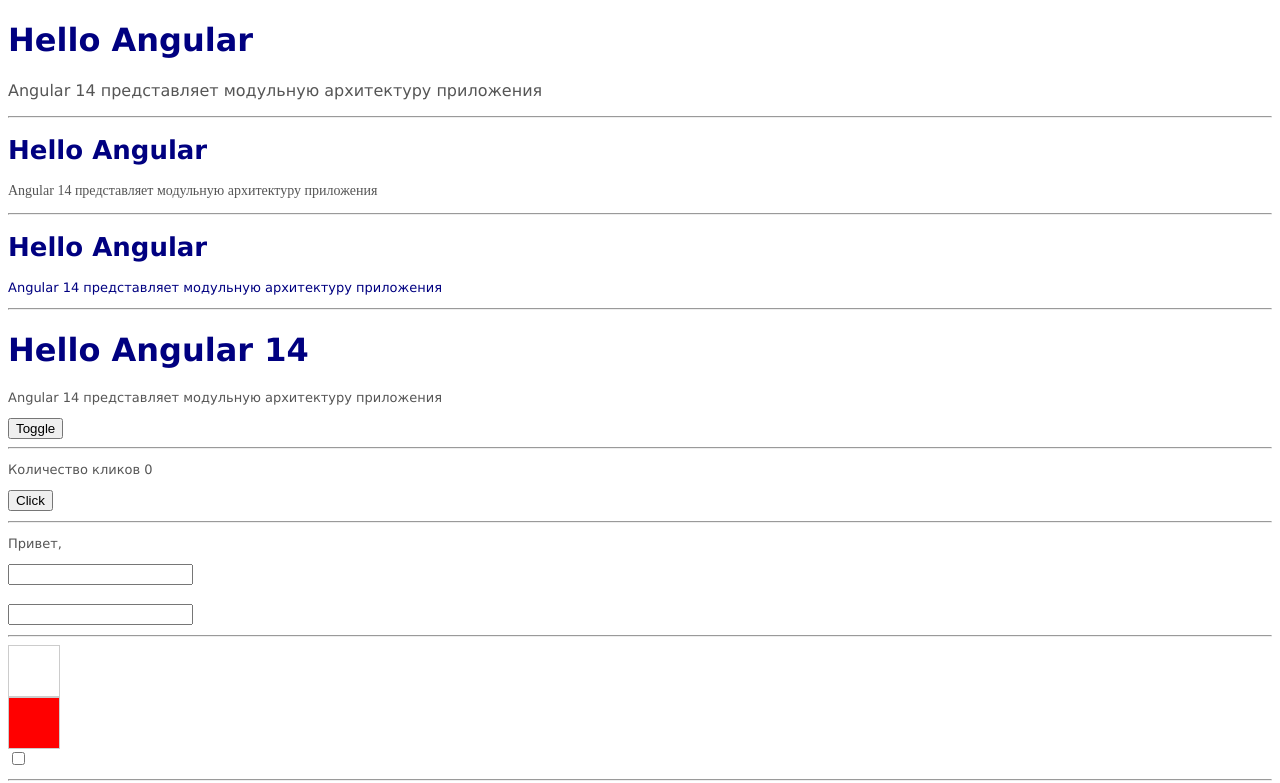
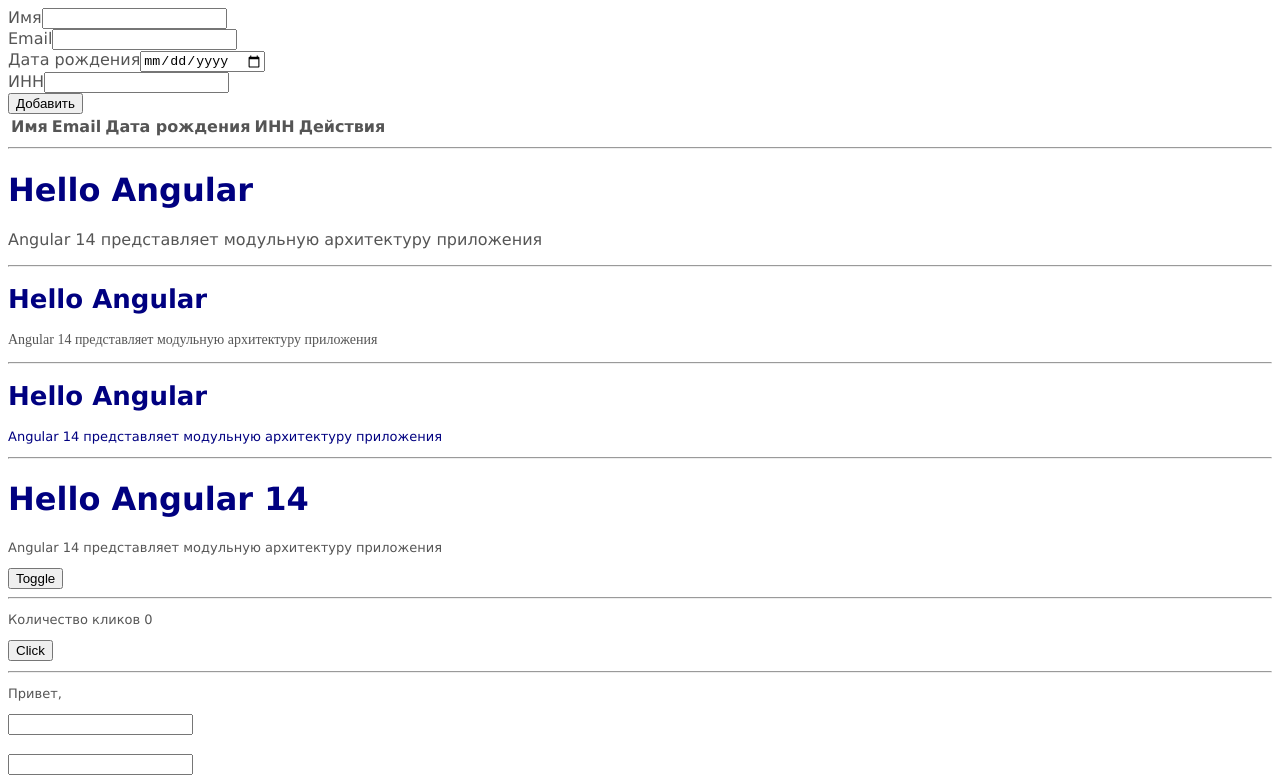
Before and after one commit to VKozhura/angular-components, an Angular app: page / in a window 1280 px wide. Shown: the top 783 px of the page. Built offline with nearby package versions, Linux system fonts and the light colour scheme.

Commit message:
задание с инпутами

```diff
--- a/src/app/app.component.html
+++ b/src/app/app.component.html
@@ -1,3 +1,7 @@
+<userdata-app></userdata-app>
+
+<hr>
+
 <h1>Hello Angular</h1>
 <p bold selectedSize="28px" [defaultSize]="'14px'">Angular 14 представляет модульную архитектуру приложения</p>
 
--- a/src/app/app.module.ts
+++ b/src/app/app.module.ts
@@ -18,6 +18,7 @@
 import { FormComponent } from './form.component';
 import { UserComponent } from './user.component';
 import { Form1Component } from './form1.component';
+import { TaskComponent } from './task01/task.component';
 
 import { DataService } from './data.service';
 import { LogService } from './log.service';
@@ -25,7 +26,7 @@
 
 
 @NgModule({
-  declarations: [AppComponent, UserComponent, FormComponent, Form1Component, DataComponent, ChildComponent, Child1Component, Child2Component, Child3Component, Child4Component, Child5Component, Child6Component, Child7Component, BoldDirective ],
+  declarations: [TaskComponent, AppComponent, UserComponent, FormComponent, Form1Component, DataComponent, ChildComponent, Child1Component, Child2Component, Child3Component, Child4Component, Child5Component, Child6Component, Child7Component, BoldDirective ],
   imports: [BrowserModule, FormsModule, ButtonModule],
   providers: [DataService, LogService],
   bootstrap: [AppComponent],
--- a/src/app/form.component.html
+++ b/src/app/form.component.html
@@ -1,4 +1,4 @@
-<!-- <div>
+<div>
     <div class="form-group">
         <label>Название модели</label>
         <input class="form-control" name="title" [(ngModel)]="phone.title" />
@@ -24,10 +24,10 @@
     <ul>
         <li *ngFor="let p of phones">{{p.title}} ({{p.company}}) - {{p.price}}</li>
     </ul>
-</div> -->
+</div>
 
 
-<div class="col-xs-10">
+<!-- <div class="col-xs-10">
     <div class="form-group">
         <label>Название модели</label>
         <input class="form-control" name="title"
@@ -58,4 +58,4 @@
         <p>{{phonePrice.name}} : {{phonePrice.model}}</p>
         <p>{{phoneCompany.name}} : {{phoneCompany.model}}</p>
     </div>
-</div>
+</div> -->
--- a/src/app/form.component.ts
+++ b/src/app/form.component.ts
@@ -22,19 +22,19 @@
     phones: Phone[] = [];
     companies: string[] = ["Apple", "Huawei", "Xiaomi", "Samsung", "LG", "Motorola", "Alcatel"];
 
-    // addPhone(){
-    //     this.phones.push(new Phone(this.phone.title, this.phone.price, this.phone.company));
+    addPhone(){
+        this.phones.push(new Phone(this.phone.title, this.phone.price, this.phone.company));
+    }
+
+    // addPhone(title:NgModel, price: NgModel, comp: NgModel){
+    //     console.log(title);
+    //     console.log(price);
+    //     console.log(comp);
     // }
 
-    addPhone(title:NgModel, price: NgModel, comp: NgModel){
-        console.log(title);
-        console.log(price);
-        console.log(comp);
-    }
-
-    onTitleChange() {
-        if(this.phone.title=="нет") {
-            this.phone.title = "неизвестно";
-        }
-    }
+    // onTitleChange() {
+    //     if(this.phone.title=="нет") {
+    //         this.phone.title = "неизвестно";
+    //     }
+    // }
 }
--- /dev/null
+++ b/src/app/task01/task.component.html
@@ -0,0 +1,39 @@
+<div>
+    <div>
+        <label for="">Имя</label>
+        <input type="text" [(ngModel)] = "userName">
+    </div>
+    <div>
+        <label for="">Email</label>
+        <input type="text" [(ngModel)] = "email">
+    </div>
+    <div>
+        <label for="">Дата рождения</label>
+        <input type="date" [(ngModel)] = "userBirthdate">
+    </div>
+    <div>
+        <label for="">ИНН</label>
+        <input type="number">
+    </div>
+    <button (click)="addUser()">Добавить</button>
+</div>
+<table>
+    <thead>
+        <tr>
+            <th>Имя</th>
+            <th>Email</th>
+            <th>Дата рождения</th>
+            <th>ИНН</th>
+            <th>Действия</th>
+        </tr>
+    </thead>
+    <tbody>
+        <tr *ngFor='let user of users; let i = index'>
+            <td >{{user.userName}}</td>
+            <td >{{user.email}}</td>
+            <td >{{user.userBirthdate}}</td>
+            <td >{{user.email}}</td>
+            <button (click)="deleteRow(i)">удалить</button>
+        </tr>
+    </tbody>
+</table>
--- /dev/null
+++ b/src/app/task01/task.component.ts
@@ -0,0 +1,30 @@
+import { Component } from "@angular/core";
+import { NgModel } from "@angular/forms";
+
+export class User {
+    constructor( public userName: string, public email: string, public userBirthdate: string ) {}
+}
+
+@Component({
+    selector: 'userdata-app',
+    templateUrl: './task.component.html',
+
+})
+export class TaskComponent {
+    userName: string = ''
+    email: string = ''
+    userBirthdate: string = ''
+    users: User[] = []
+
+    addUser() {
+        this.users = [...this.users, new User(this.userName, this.email, this.userBirthdate)]
+        this.userName = ''
+        this.email = ''
+        console.log(this.users)
+    }
+
+    deleteRow(index: number) {
+        this.users.splice(index, 1)
+        console.log(this.users);
+    }
+}
```
